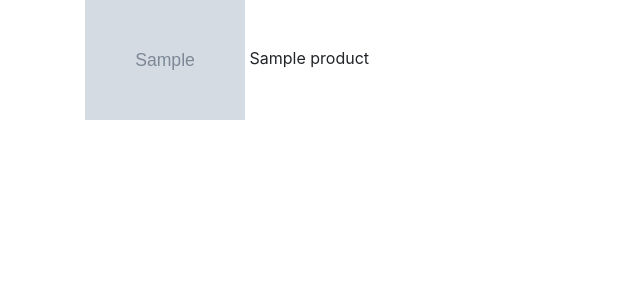
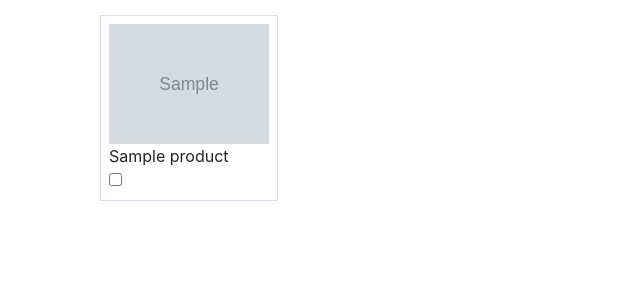
Before and after one commit to Django-Lessons/demo-proj-lesson-43, a Django app: page / in a window 1280 px wide. Shown: the part 56-356 px from the top of the page, without its empty margins (0-640 px from the left). Run offline with Django 3.2, Linux system fonts and the light colour scheme; tables that the repository leaves empty hold one stand-in row (values such as "Sample post"); grey boxes marked "Sample" are stand-in pictures; some libraries are stand-ins or nearby versions.

Commit message:
list products with basic styles

```diff
--- /dev/null
+++ b/land/static/land/css/index.css
@@ -0,0 +1,10 @@
+
+.product {
+    outline: 1px solid #dadaee;
+    margin: 1rem;
+    padding: 0.5rem;
+}
+
+.product:hover {
+    background-color: #dadaee;
+}
--- a/land/templates/land/base.html
+++ b/land/templates/land/base.html
@@ -7,7 +7,10 @@
     <meta name="viewport" content="width=device-width, initial-scale=1, shrink-to-fit=no">
 
     <!-- Bootstrap CSS -->
+    <link rel="stylesheet" href="{% static 'land/css/index.css' %}">
     <link rel="stylesheet" href="{% static 'land/bootstrap/css/bootstrap.min.css' %}">
+
+    <script src="{% static 'land/js/index.js' %}" ></script>
     <script src="{% static 'land/bootstrap/js/jquery-3.2.1.slim.min.js' %}" ></script>
     <script src="{% static 'land/bootstrap/js/popper.min.js' %}"></script>
     <script src="{% static 'land/bootstrap/js/bootstrap.min.js' %}"></script>
--- a/land/templates/land/index.html
+++ b/land/templates/land/index.html
@@ -3,11 +3,12 @@
 {% block central_content %}
     <div class="starter-template">
       <h1>All Our Procucts</h1>
-      <div>
+      <div class="d-flex">
           {% for p in products %}
             <div class="product">
                 <img src="{{ p.image.url }}" width="160px" alt="">
-                {{ p.title }}
+                <div class="title">{{ p.title }}</div>
+                <input type="checkbox" name="product_{{p.id}}">
             </div>
           {% endfor %}
       </div>
```
Also changed, not shown: land/static/land/js/index.js (added).
